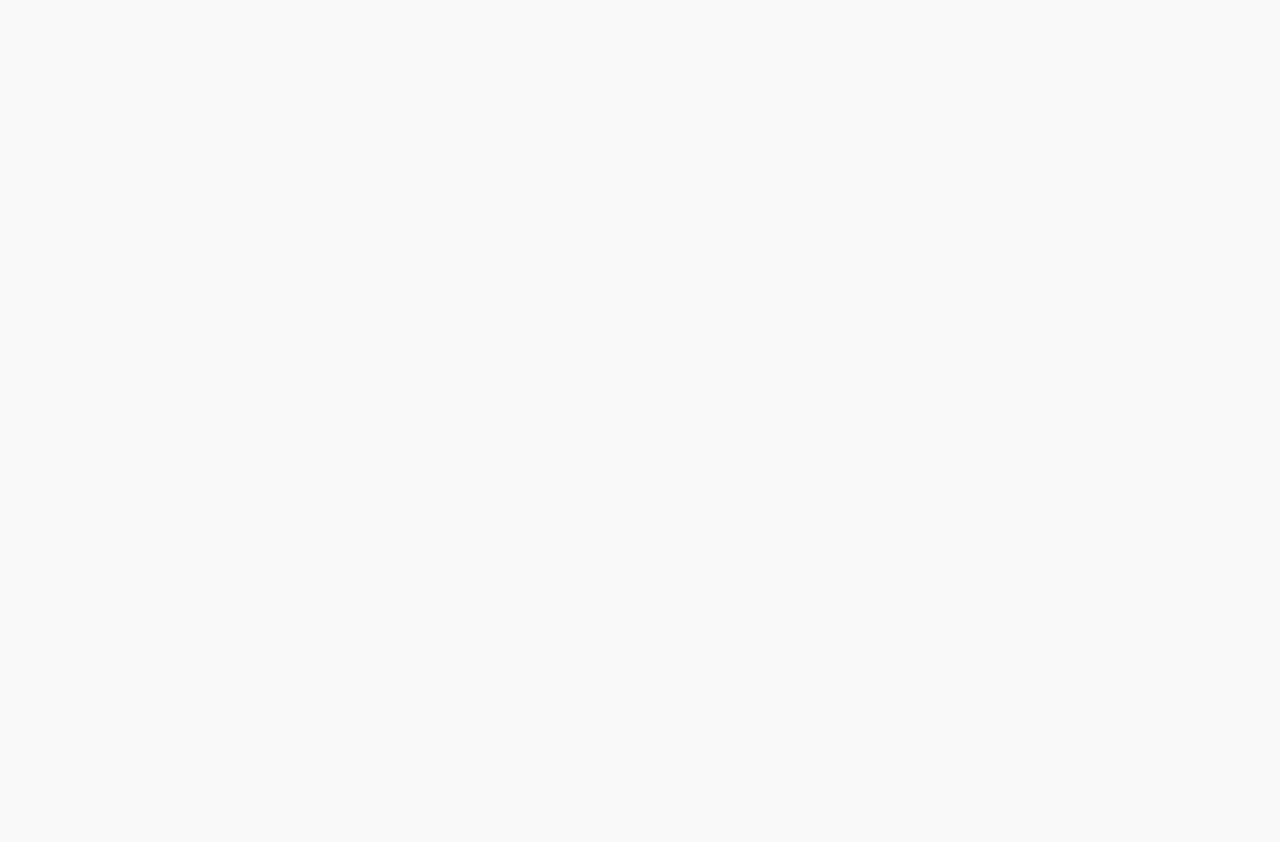
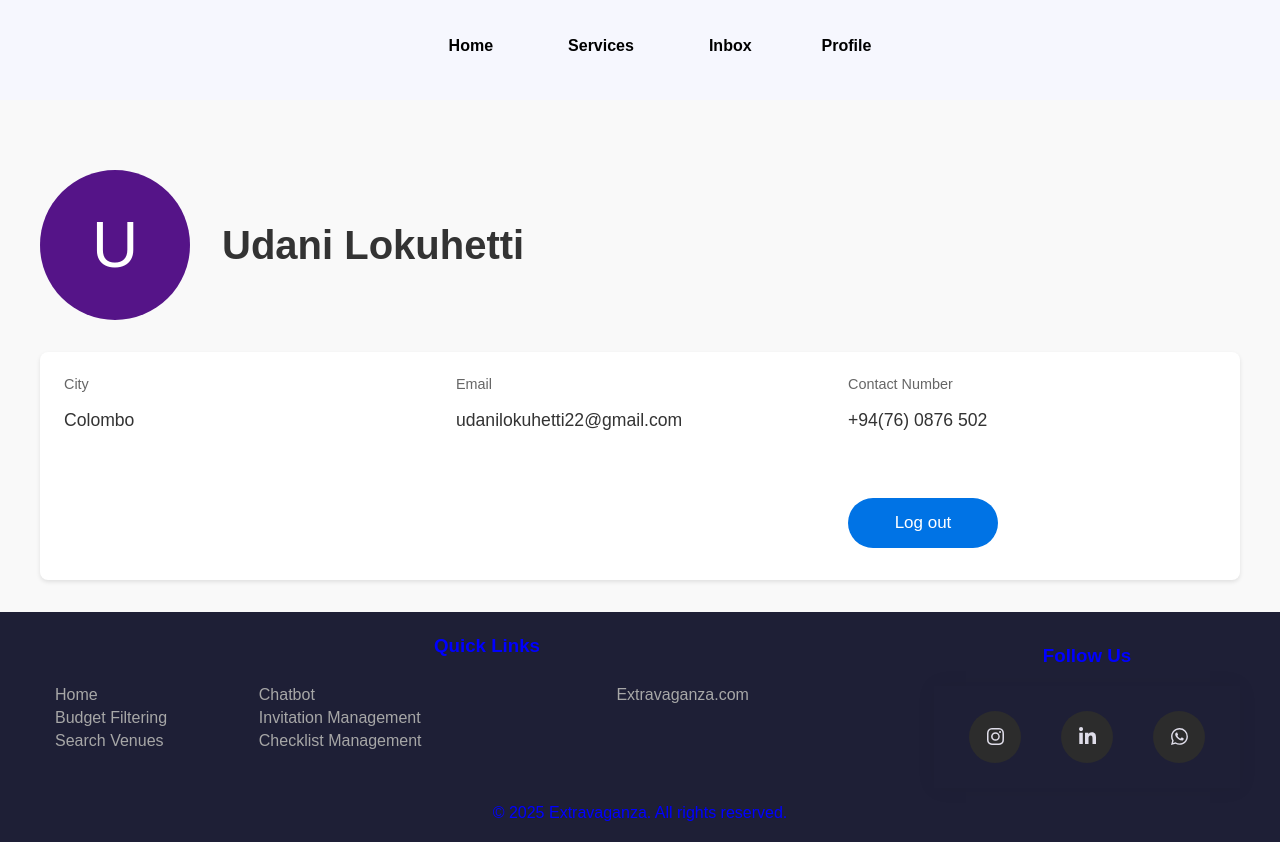
Before and after one commit to udanilokuhetti92/EventExtravaganza-Frontend, a React (Vite) app: page /Organizer_Profile in a window 1280 px wide. Before the commit this address had no page. Before the commit the page ends 800 px from the top, so only its background shows below. Built offline with nearby package versions, Linux system fonts and the light colour scheme.

Commit message:
updated profile

```diff
--- a/src/components/event_organizer_profile/event_organizer_profile.jsx
+++ b/src/components/event_organizer_profile/event_organizer_profile.jsx
@@ -1,5 +1,7 @@
 import React from 'react';
 import styles from './event_organizer_profile.module.css';
+import Navigation from '../navigation/navigation';
+import Footer from '../footer/footer';
 
 export default function EventOrganizerProfile() {
   // This would typically come from backend/API
@@ -11,7 +13,10 @@ export default function EventOrganizerProfile() {
   };
 
   return (
+    <div>
+      <Navigation/>
       <div className={styles.profileContainer}>
+
         <div className={styles.profileHeader}>
           <div className={styles.profileImage}>
             <div className={styles.imagePlaceholder}>
@@ -35,10 +40,13 @@ export default function EventOrganizerProfile() {
               <div className={styles.infoItem}>
                 <label>Contact Number</label>
                 <p>{organizer.contactNumber}</p>
+                <button className={styles.b1}>Log out</button>
               </div>
             </div>
           </div>
         </div>
       </div>
+      <Footer/>
+    </div>
   );
 }
--- a/src/components/event_organizer_profile/event_organizer_profile.module.css
+++ b/src/components/event_organizer_profile/event_organizer_profile.module.css
@@ -64,6 +64,24 @@
   font-size: 1.1rem;
 }
 
+.b1{
+  width: 150px;
+  height: 50px;
+  background-color: #0073e5;
+  color: white;
+  border-radius: 30px;
+  border: none;
+  margin-top: 50px;
+  font-size: 17px;
+  cursor: pointer;
+  transition: background-color 0.5s, color 0.3s;
+
+}
+
+.b1:hover{
+  background-color: blue;
+}
+
 @media (max-width: 768px) {
   .profileHeader {
     flex-direction: column;
@@ -77,4 +95,6 @@
   .infoSection {
     padding: 1rem;
   }
+
+
 }
--- a/src/components/log_in/event_organizer_login/event_organizer_login.jsx
+++ b/src/components/log_in/event_organizer_login/event_organizer_login.jsx
@@ -2,9 +2,9 @@ import React, { useState } from 'react';
 import styles from '../event_organizer_login/event_organizer_login.module.css';
 import { useNavigate } from "react-router-dom";
 
-
 export default function EventOrganizerLogin() {
   const navigate = useNavigate();
+
   // State to store form data
   const [formData, setFormData] = useState({
     FullName: '',
@@ -12,6 +12,7 @@ export default function EventOrganizerLogin() {
     Password: '',
     ConfirmPassword: '',
     City: '',
+    ContactNumber: '', // Added Contact Number
   });
 
   // Handle input changes
@@ -39,6 +40,7 @@ export default function EventOrganizerLogin() {
       Email: formData.Email,
       Password: formData.Password,
       City: formData.City,
+      ContactNumber: formData.ContactNumber, // Sending Contact Number
     };
 
     try {
@@ -65,9 +67,6 @@ export default function EventOrganizerLogin() {
       alert('An error occurred while submitting the form.');
     }
   };
-
-
-
 
   return (
     <div className={styles.container}>
@@ -141,13 +140,27 @@ export default function EventOrganizerLogin() {
             required
           />
 
+          <br /> <br />
+
+          {/* New Contact Number Field */}
+          <label className={styles.l1} htmlFor="ContactNumber">Contact Number</label> <br />
+          <input
+            className={styles.i1}
+            type="text"
+            name="ContactNumber"
+            placeholder="Enter your contact number"
+            value={formData.ContactNumber}
+            onChange={handleInputChange}
+            required
+          />
+
           <br />
 
           <button className={styles.b1} type="submit">Sign up</button>
         </form>
 
         <p className={styles.p2}>
-          Already have an account? <span onClick={()=> navigate('/organizer_signin')} className={styles.span} >Login</span>
+          Already have an account? <span onClick={() => navigate('/organizer_signin')} className={styles.span}>Login</span>
         </p>
       </div>
     </div>
--- a/src/components/navigation/navigation.jsx
+++ b/src/components/navigation/navigation.jsx
@@ -25,7 +25,7 @@ export default function Navigation() {
               </div>
             </li>
             <li className={styles.li1}>Inbox</li>
-            <li className={styles.li1} onClick={() => navigate('/profile')}>Profile</li>
+            <li className={styles.li1} onClick={() => navigate('/Organizer_Profile')}>Profile</li>
           </ul>
         </nav>
       </div>
--- a/src/main.jsx
+++ b/src/main.jsx
@@ -14,6 +14,7 @@ import Navigation from './event_planner_site/navigation/navigation'
 import Home_PAGE from './event_planner_site/home_page/home_page'
 import Packages from './event_planner_site/packages/packages'
 import LocationFiltering from './location_filtering/location_filtering'
+import Event_Organizer_Profile from './components/event_organizer_profile/event_organizer_profile'
 
 createRoot(document.getElementById('root')).render(
   <StrictMode>
@@ -26,6 +27,8 @@ createRoot(document.getElementById('root')).render(
       {/* {<Navigation/>} */}
       {/* {<Packages/>}  */}
       {/* {<Event_Organizer_Signin/>} */}
+      {/* {<Event_Organizer_Profile/>} */}
+
       <Routes>
         <Route path='/' element={<Home_page/>} />
         <Route path='/organizer_login' element={<Event_Organizer_Login/>} />
@@ -39,6 +42,7 @@ createRoot(document.getElementById('root')).render(
         <Route path='/Checklist' element={<Checklist/>} />
         <Route path='/Invitation' element={<EventInvitation/>} />
         <Route path='/LocationBase_Filtering' element={<LocationFiltering/>} />
+        <Route path='Organizer_Profile' element={<Event_Organizer_Profile/>}/>
 
 
 
```
Lines whose indentation alone changed are shown as unchanged.
